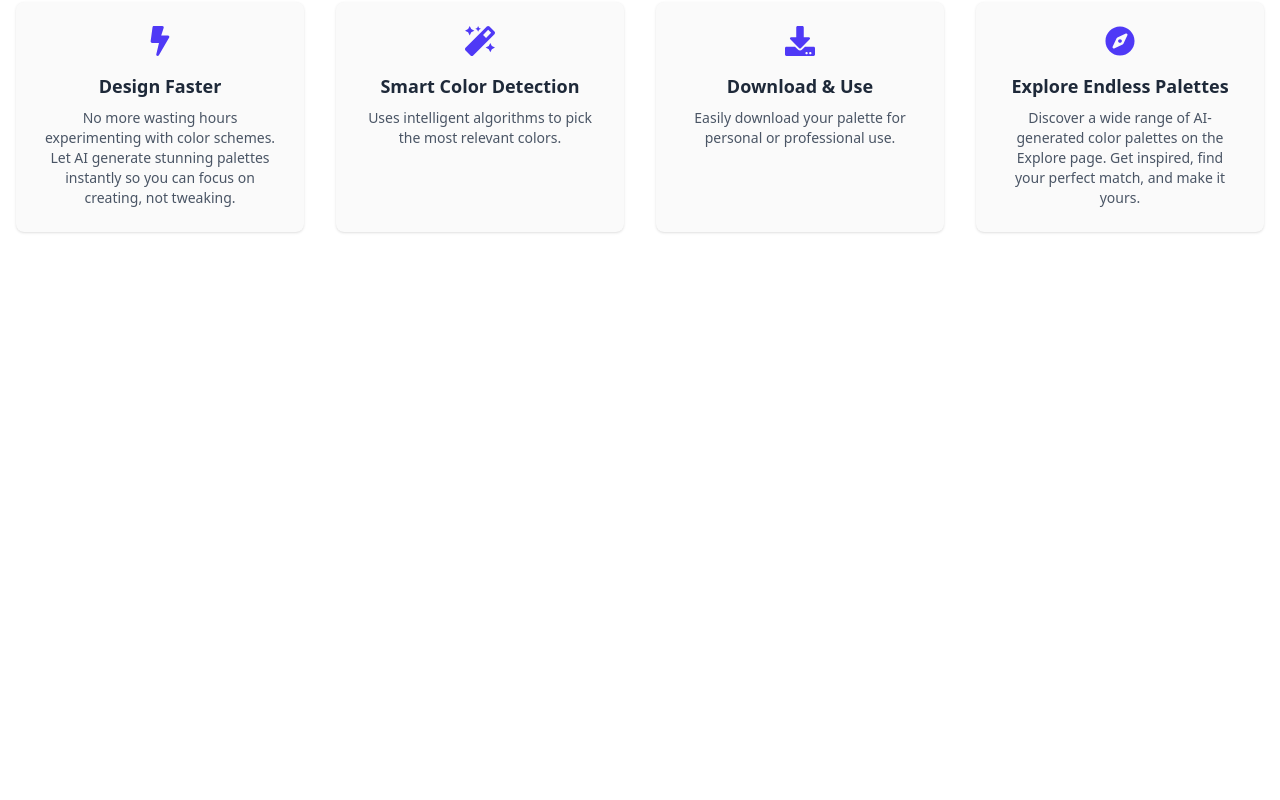
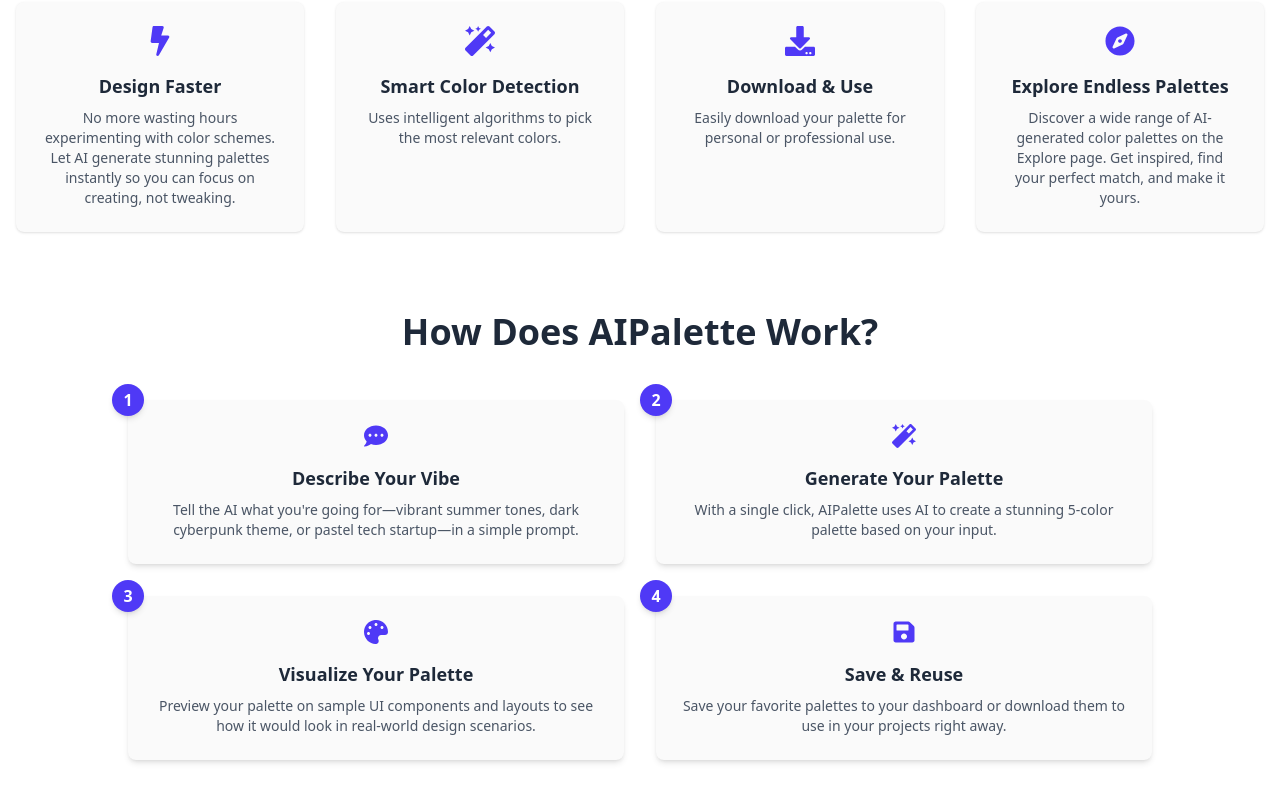
Before and after one commit to muhurtkumar/AIPalette, a React (Vite) app in the folder client/: page / in a window 1280 px wide. Shown: the part 747-1547 px from the top of the page. Before the commit the page ends 1019 px from the top, so only its background shows below. Built offline with nearby package versions, Linux system fonts and the light colour scheme.

Commit message:
Added How It Works section showcasing AIPalette's 4-step workflow

```diff
--- /dev/null
+++ b/client/src/components/HowItWorks.jsx
@@ -0,0 +1,69 @@
+import React from "react";
+import { FaCommentDots, FaMagic, FaPalette, FaSave } from "react-icons/fa";
+
+const steps = [
+  {
+    icon: <FaCommentDots className="text-indigo-600 text-2xl" />,
+    title: "Describe Your Vibe",
+    description:
+      "Tell the AI what you're going for—vibrant summer tones, dark cyberpunk theme, or pastel tech startup—in a simple prompt.",
+  },
+  {
+    icon: <FaMagic className="text-indigo-600 text-2xl" />,
+    title: "Generate Your Palette",
+    description:
+      "With a single click, AIPalette uses AI to create a stunning 5-color palette based on your input.",
+  },
+  {
+    icon: <FaPalette className="text-indigo-600 text-2xl" />,
+    title: "Visualize Your Palette",
+    description:
+      "Preview your palette on sample UI components and layouts to see how it would look in real-world design scenarios.",
+  },
+  {
+    icon: <FaSave className="text-indigo-600 text-2xl" />,
+    title: "Save & Reuse",
+    description:
+      "Save your favorite palettes to your dashboard or download them to use in your projects right away.",
+  },
+];
+
+const HowItWorks = () => {
+  return (
+    <section className="py-10">
+      <div className="container mx-auto px-4 2xl:px-20">
+        <h2 className="text-3xl sm:text-4xl font-bold text-center text-gray-800 mb-12">
+          How Does AIPalette Work?
+        </h2>
+        <div className="max-w-5xl mx-auto">
+          <div className="grid grid-cols-1 sm:grid-cols-2 lg:grid-cols-2 gap-8">
+            {steps.map((step, index) => (
+              <div
+                key={index}
+                className="relative bg-neutral-50 rounded-lg p-6 text-center shadow-md hover:shadow-lg transition duration-300"
+              >
+                {/* Step Number */}
+                <div className="hidden sm:flex absolute -top-4 -left-4 bg-indigo-600 text-white font-bold w-8 h-8 items-center justify-center rounded-full shadow-md">
+                    {index + 1}
+                </div>
+
+                {/* Icon */}
+                <div className="mb-4 flex justify-center">{step.icon}</div>
+
+                {/* Title */}
+                <h3 className="text-lg font-semibold text-gray-800">
+                  {step.title}
+                </h3>
+
+                {/* Description */}
+                <p className="text-gray-600 mt-2 text-sm">{step.description}</p>
+              </div>
+            ))}
+          </div>
+        </div>
+      </div>
+    </section>
+  );
+};
+
+export default HowItWorks;
--- a/client/src/pages/Home.jsx
+++ b/client/src/pages/Home.jsx
@@ -1,12 +1,14 @@
 import React from 'react'
 import Hero from '../components/Hero'
 import Features from '../components/Features'
+import HowItWorks from '../components/HowItWorks'
 
 const Home = () => {
     return (
         <div>
             <Hero />
             <Features />
+            <HowItWorks />
         </div>
     )
 }
```
